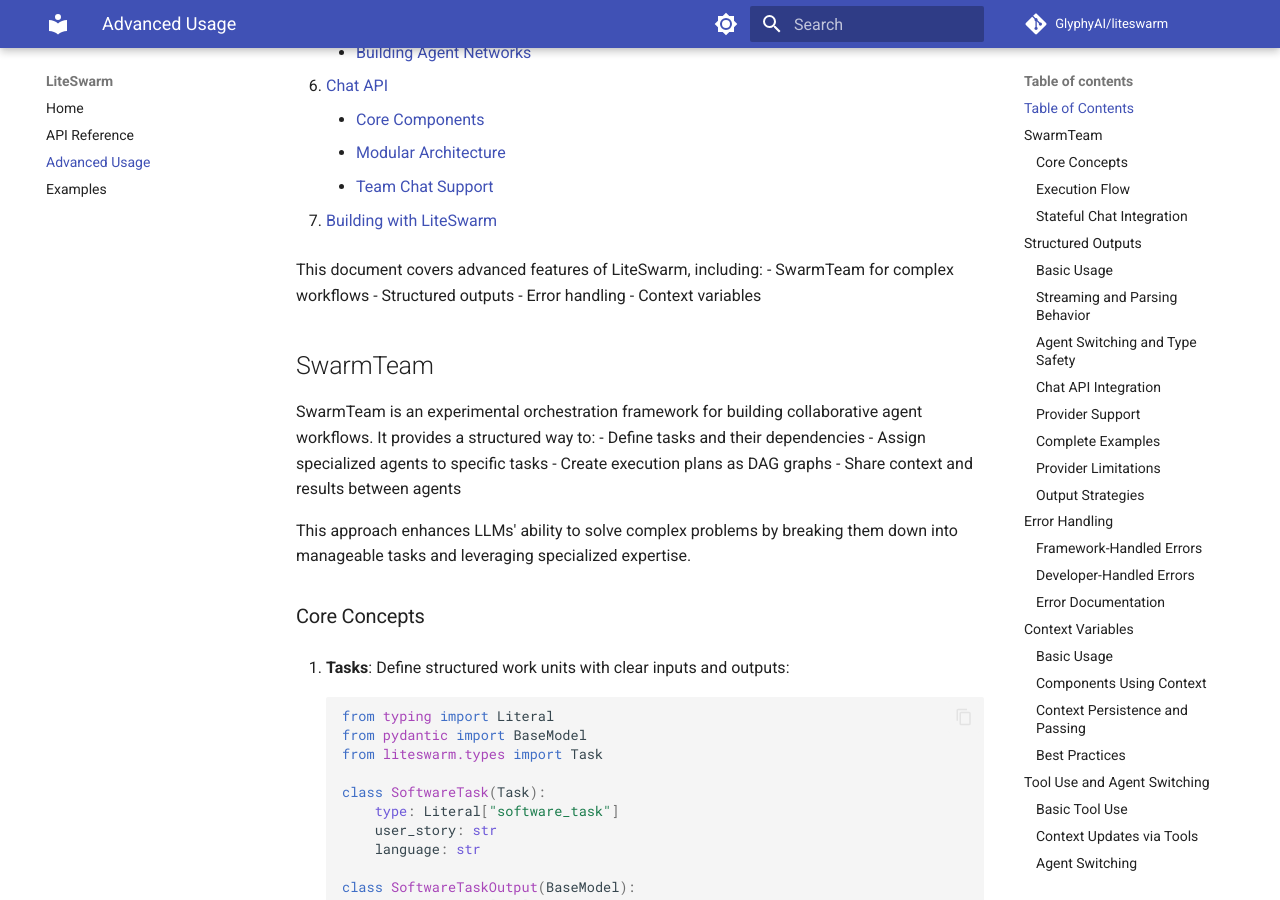
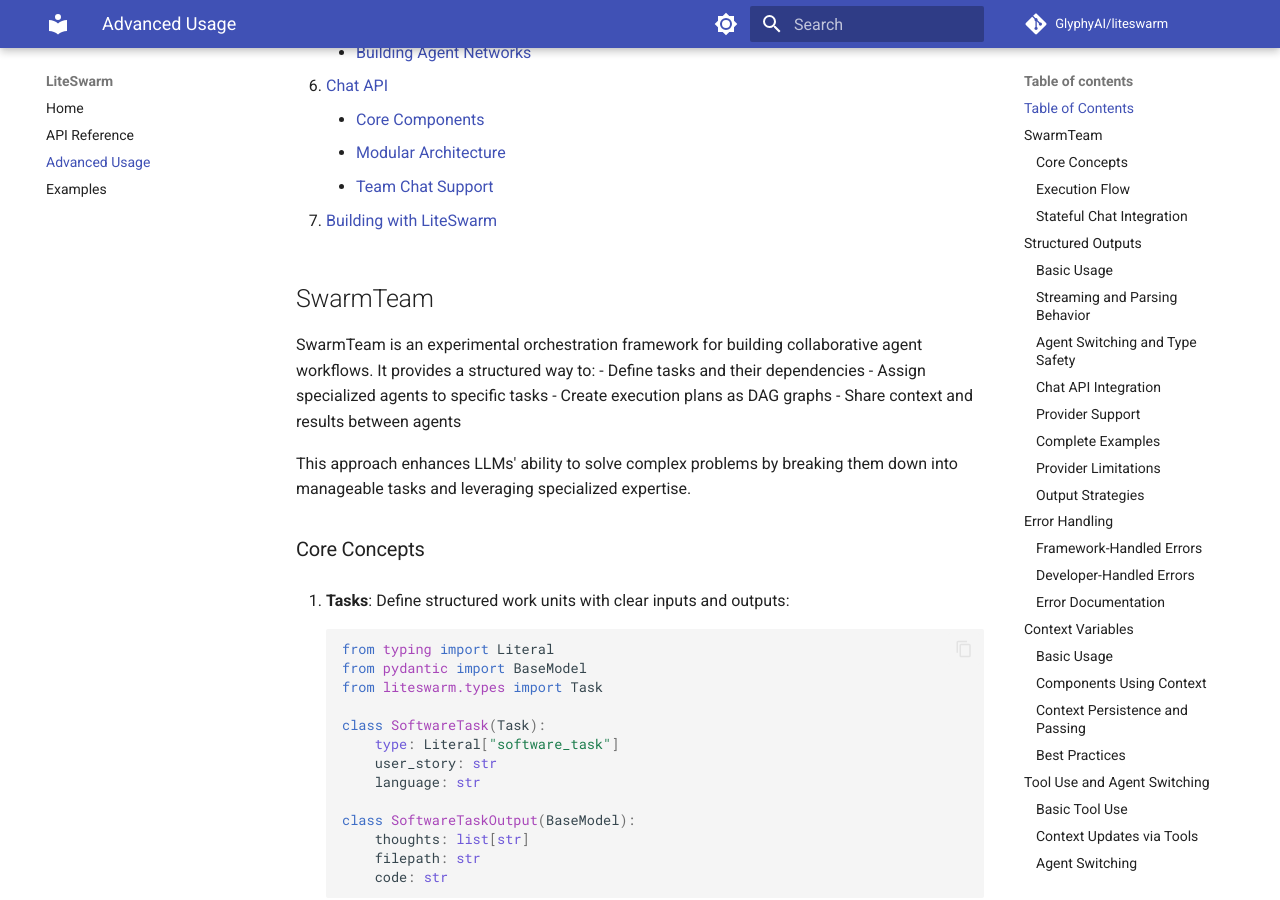
Before and after one commit to GlyphyAI/liteswarm, an MkDocs documentation site: the page built from docs/advanced.md, in a window 1280 px wide and 900 px high, scrolled down 1114 px. Built offline with MkDocs 1.6.1 and Material for MkDocs 9.7.7, drawn with Linux system fonts in a browser that asks for light colours; comment, search, counter and statistics services are not loaded.

Commit message:
docs: remove extra text block

```diff
--- a/docs/advanced.md
+++ b/docs/advanced.md
@@ -39,12 +39,6 @@
    - [Team Chat Support](#team-chat-support)
 
 7. [Building with LiteSwarm](#building-with-liteswarm)
-
-This document covers advanced features of LiteSwarm, including:
-- SwarmTeam for complex workflows
-- Structured outputs
-- Error handling
-- Context variables
 
 ## SwarmTeam
 
```
